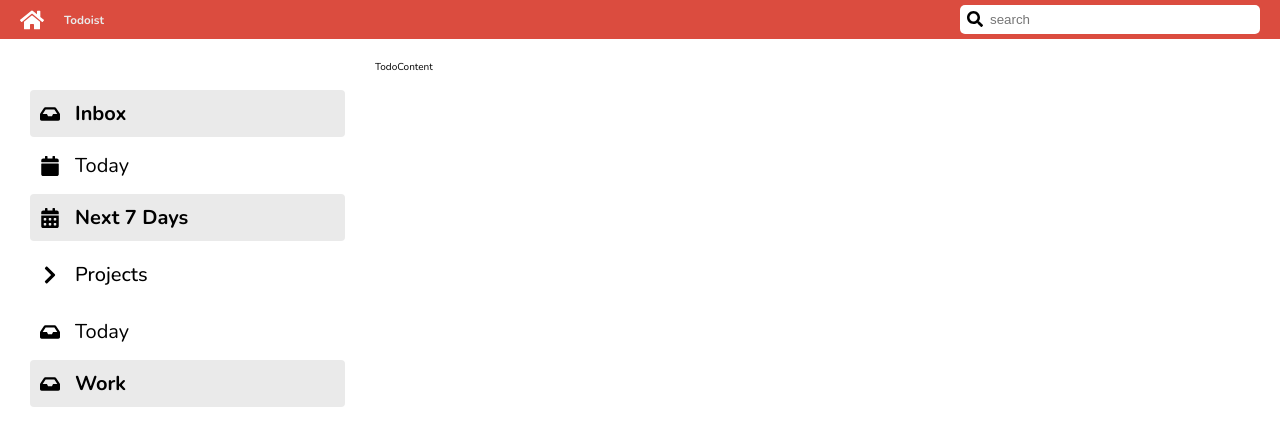
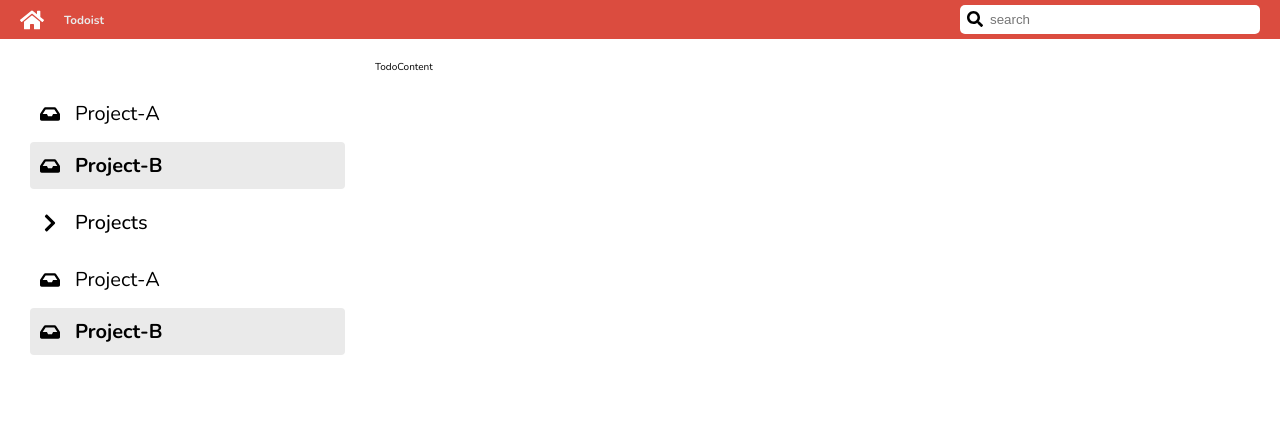
Before and after one commit to chatinunk97/CC15-TodoList, a React (Create React App) app: page / in a window 1280 px wide. Shown: the top 446 px of the page. Built offline with nearby package versions, Linux system fonts and the light colour scheme.

Commit message:
Finish: Sidebar

```diff
--- a/src/app/App.jsx
+++ b/src/app/App.jsx
@@ -1,6 +1,7 @@
 import "./App.scss";
 import Header from "../components/Header";
 import ListItem from "../components/ListItem";
+import Lists from "../components/Lists";
 import {
   FaInbox,
   FaCalendar,
@@ -9,6 +10,17 @@
 } from "react-icons/fa";
 
 function App() {
+  const generalLists = [
+    { id: 1, text: "Inbox", active: true, icon: <FaInbox /> },
+    { id: 2, text: "Today", active: false, icon: <FaCalendar /> },
+    { id: 3, text: "Next 7 Days", active: false, icon: <FaCalendarAlt /> },
+  ];
+
+  const projectLists = [
+    { id: 1, text: "Project-A", active: false, icon: <FaInbox /> },
+    { id: 2, text: "Project-B", active: true, icon: <FaInbox /> },
+  ];
+
   return (
     <div className="todo">
       <div className="todo__header">
@@ -18,15 +30,8 @@
         <aside className="sidebar">
           <section className="sidebar__category"></section>
           <ul className="list">
-            <ListItem text="Inbox" icon={<FaInbox />} active={true} />
-            <ListItem text="Today" icon={<FaCalendar />} active={false} />
-            <ListItem
-              text="Next 7 Days"
-              icon={<FaCalendarAlt />}
-              active={true}
-            />
+             {<Lists data = {projectLists}/>}
           </ul>
-
           <div className="accordion">
             {/* Toggle */}
             <div className="accordion__toggle">
@@ -39,8 +44,7 @@
             {/* List */}
             <ul className="list">
               <section className="sidebar__category"></section>
-              <ListItem text="Today" icon={<FaInbox />} active={false} />
-              <ListItem text="Work" icon={<FaInbox />} active={true} />
+              {<Lists data = {projectLists}/>}
             </ul>
           </div>
         </aside>
--- /dev/null
+++ b/src/components/Lists.jsx
@@ -0,0 +1,26 @@
+import ListItem from "./ListItem";
+
+/*
+props = {
+    lists : Array <{
+        id:number,
+        text:string,
+        icon:<Component/>,
+        active:true
+    }>
+    ]
+}
+*/
+const Lists = (props)=>{
+    return(
+        <>
+            {props.data.map((obj)=>{
+                return(
+                    <ListItem key={obj.id} text={obj.text} icon={obj.icon} active={obj.active} />
+                )
+            })}
+        </>
+    )
+}
+
+export default Lists;
--- /dev/null
+++ b/src/components/Lists.scss
@@ -0,0 +1 @@
+@import './ListItem.scss';
```
